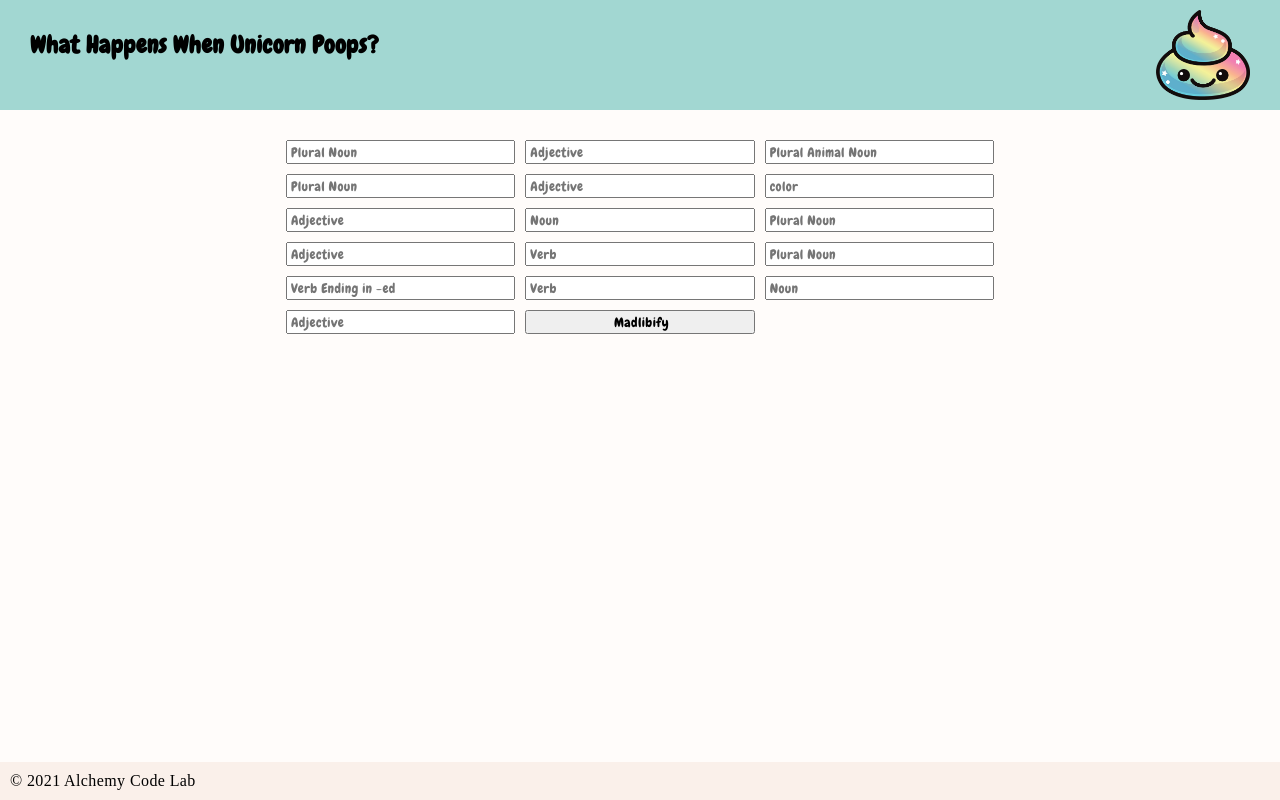
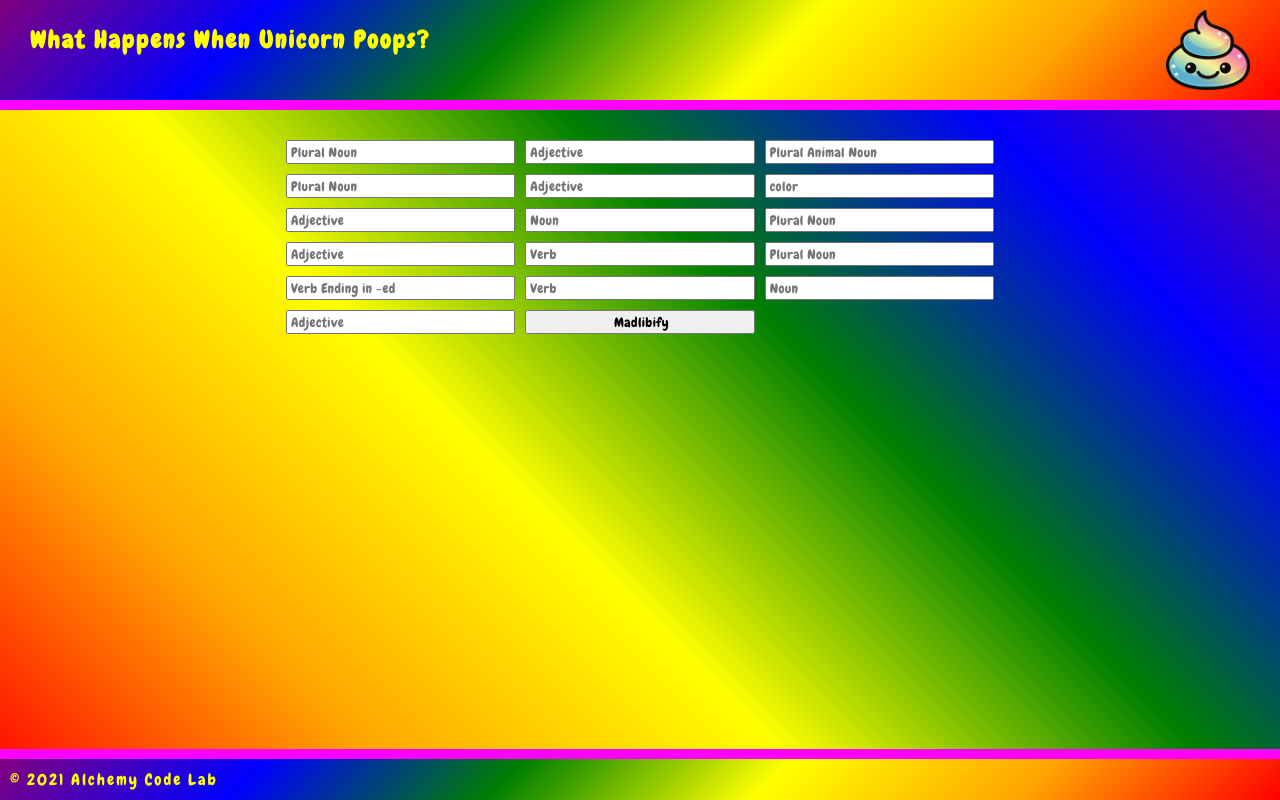
Before and after one commit to alicehsing/PROJECT-madlib-challenge, a plain HTML site: page index.html in a window 1280 px wide. Drawn offline with Linux system fonts and the light colour scheme.

Commit message:
finalize styling

```diff
--- a/styles/styles.css
+++ b/styles/styles.css
@@ -11,6 +11,7 @@ body {
     background-color: #FFFCFA;
     display: grid;
     grid-template-rows: auto 1fr auto;
+    background-image: linear-gradient(45deg, red, orange, yellow, green, blue, purple);
 }
 
 main {
@@ -26,6 +27,9 @@ header {
     display: flex;
     align-items: center;
     justify-content: space-between;
+    background-image: linear-gradient(-45deg, red, orange, yellow, green, blue, purple);
+    color: yellow;
+    border-bottom: 10px solid magenta;
 }
 
 header img {
@@ -38,11 +42,17 @@ h1 {
     font-weight: bold;
     margin-bottom: 20px;
     font-family: Chewy;
+    letter-spacing: 2px;
 }
 
 footer {
     background-color: #FAF0EA;
     padding: 10px;
+    background-image: linear-gradient(-45deg, red, orange, yellow, green, blue, purple);
+    font-family: chewy;
+    color: yellow;
+    letter-spacing: 2px;
+    border-top: 10px solid magenta;
 }
 
 span {
```
